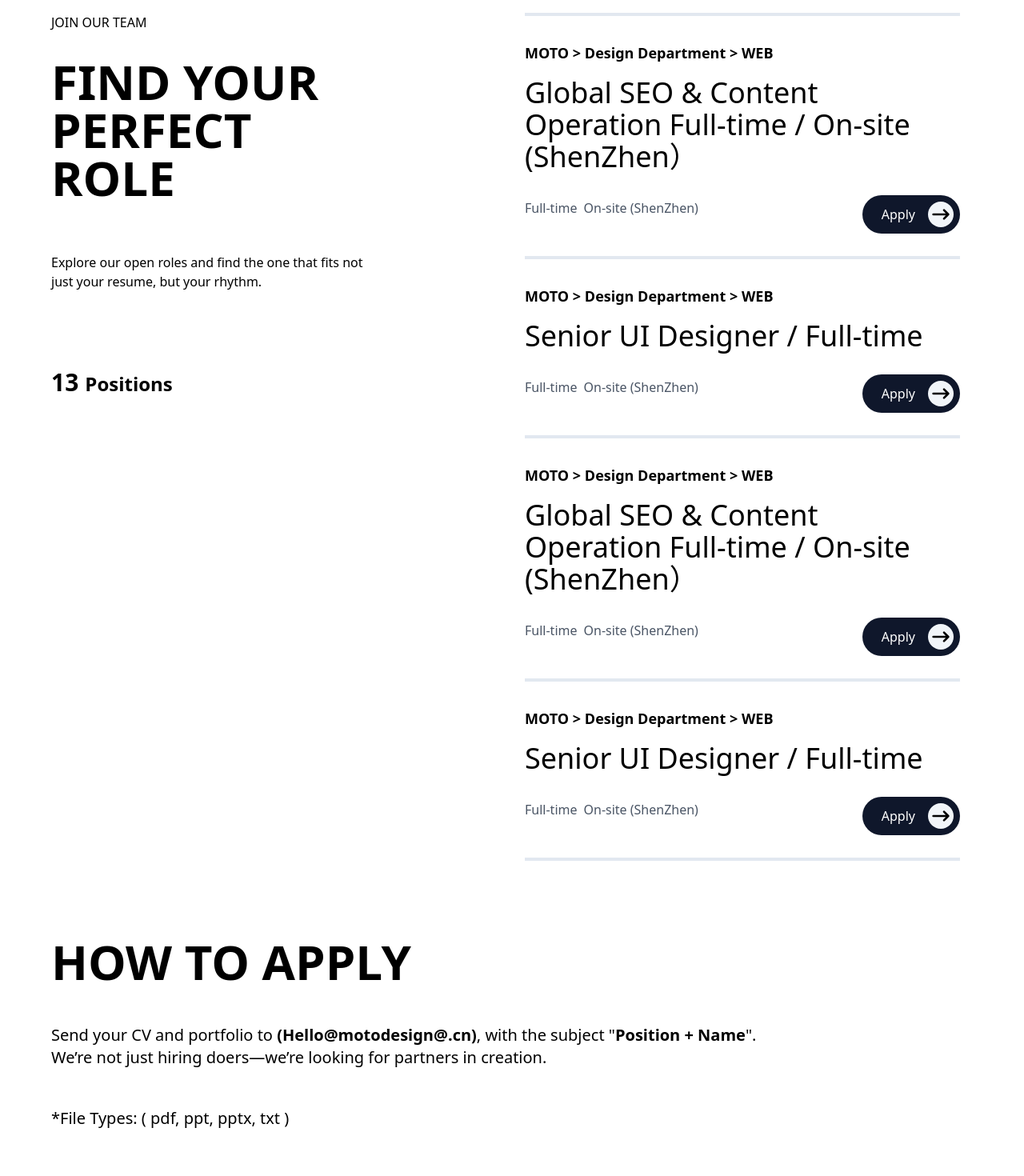
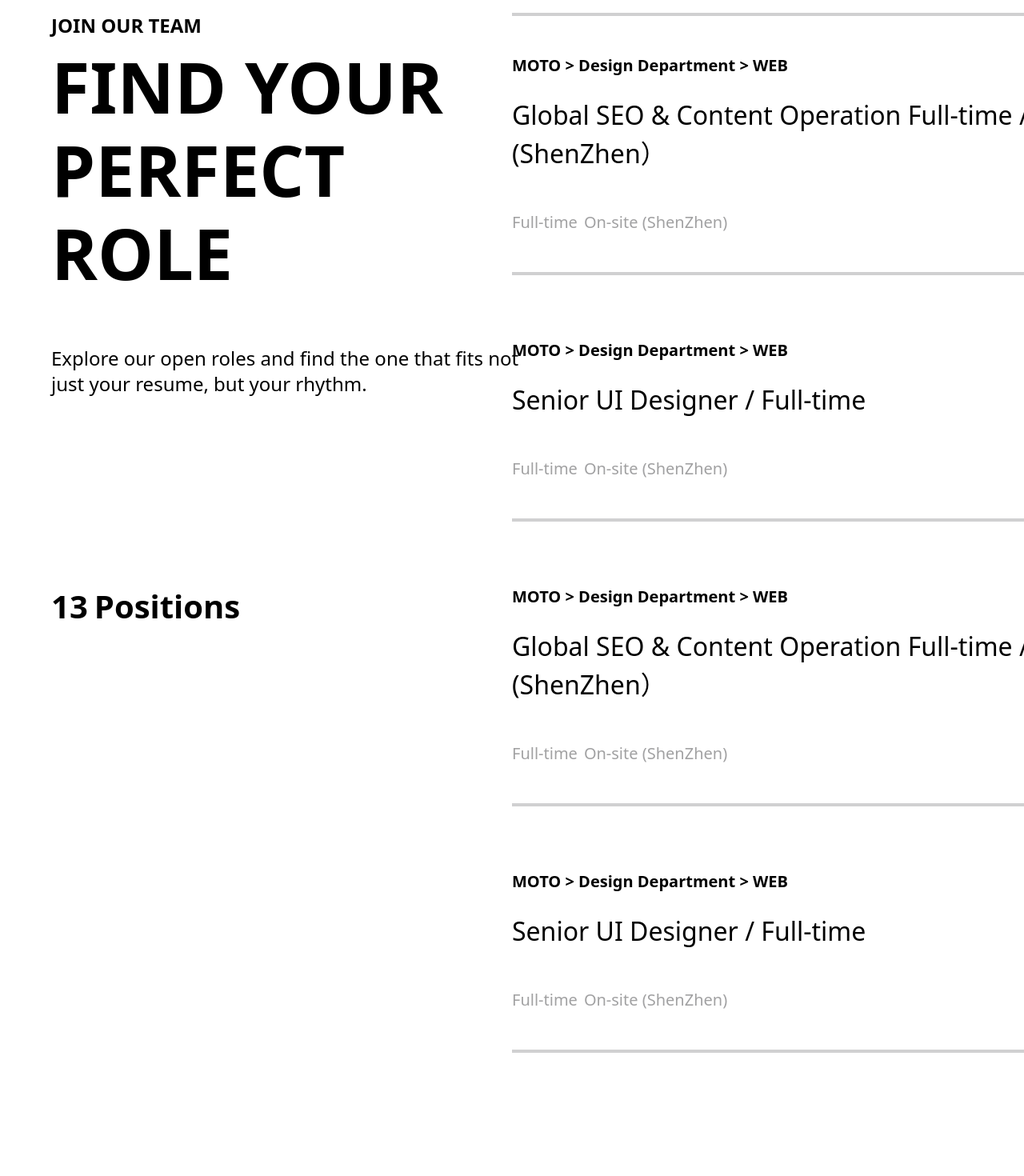
Before and after one commit to i-free-developer/moto-design, a React (Vite) app: page / in a window 1280 px wide. Shown: the part 3400-4870 px from the top of the page at 80% size. Built offline with nearby package versions, Linux system fonts and the light colour scheme.

Commit message:
refine Career page

```diff
--- a/src/components/Career.jsx
+++ b/src/components/Career.jsx
@@ -88,11 +88,11 @@ function PerkCard({number, title, subtitle, content, index}) {
 function RolesContainer() {
 	return (
 		<div className="grid grid-cols-2">
-			<div className="pr-[3rem] w-4/5">
-				<h3 className="uppercase">join our team</h3>
-				<p className="font-bold text-6xl uppercase mt-[2rem] mb-[4rem]">find your perfect role</p>
-				<p className="">Explore our open roles and find the one that fits not just your resume, but your rhythm.</p>
-				<p className="text-2xl mt-[6rem] font-bold"><span className="text-3xl mr-2">13</span>Positions</p>
+			<div className="pr-[3rem] w-[40.5rem] tracking-[-2%]">
+				<h3 className="uppercase font-bold text-2xl leading-[2rem]">join our team</h3>
+				<p className="uppercase font-bold text-[5.5rem] leading-[6.5rem] mt-[0.5rem]">find your perfect role</p>
+				<p className="text-[1.5rem] leading-[2rem] mt-[4rem] font-normal">Explore our open roles and find the one that fits not just your resume, but your rhythm.</p>
+				<p className="text-[2.5rem] mt-[14.5rem] font-bold"><span className="mr-2">13</span>Positions</p>
 			</div>
 			<div className="flex flex-col gap-8">
 				{OpenningRoles.map((item, index) => <RoleCard {...item} index={index} key={index}/>)}
@@ -103,32 +103,42 @@ function RolesContainer() {
 
 function RoleCard({team, title, tags, index}) {
 	return (
-		<article className="relative flex flex-col gap-4 px-[1rem]">
-			{index === 0 &&  <hr className="border border-2 border-slate-200 mb-[1rem]"></hr> }
-			<header className="font-bold text-lg">{team}</header>
-			<p className="text-4xl font-light">{title}</p>
-			<div className="flex flex-row items-center gap-2 mt-[1rem]">
-				{tags.map((tag, index) => <span className="text-gray-600" key={index}>{tag}</span>)}
+		<article className="flex justify-between relative w-[55rem] tracking-[-2%]">
+			<div>
+				{index === 0 &&  <hr className="border border-2 border-black/20 mb-[3rem] w-[55rem]"></hr> }
+				<header className="font-bold text-xl">{team}</header>
+				<p className="text-[2rem] font-normal mt-[1.5rem]">{title}</p>
+				<div className="flex flex-row items-center gap-2 mt-[3rem]">
+					{tags.map((tag, index) => <span className="text-xl font-medium text-black opacity-40" key={index}>{tag}</span>)}
+				</div>
+				<hr className="border border-2 border-black/20 my-[3rem] w-[55rem]"></hr>
 			</div>
-			<hr className="border border-2 border-slate-200 mt-[2rem]"></hr>
+			<ApplyButon/>
+		</article>
+	)
+}
 
-			<div className="absolute right-[1rem] bottom-[2rem] flex items-center justify-between gap-[1rem] bg-slate-900 rounded-full px-6 py-2">
-				<span className="text-white">Apply</span>
-				<div className="bg-slate-100 flex items-center justify-center rounded-full -mr-4">
-					<img src={arrowRight} alt="Arrow Right" className="w-8"></img>
-				</div>
-			</div>
-		</article>
+function ApplyButon() {
+	const [isHovered, setIsHovered] = useState(false);
+	const ArrowElement = (<div className="bg-white size-[2.5rem] flex items-center justify-center rounded-full"><ArrowIcon/></div>)
+	const DotElement = (<div className="size-[2.5rem] flex items-center justify-center"><span className="size-[0.5rem] bg-white rounded-full"></span></div>)
+
+	return (
+		<div className="absolute bottom-[6rem] right-0 flex items-center justify-evenly gap-[1rem] bg-slate-900 rounded-full w-[9.75rem] h-[3rem]"
+			onMouseEnter={() => setIsHovered(true)} onMouseLeave={() => setIsHovered(false)}>
+			<span className="text-white font-medium text-2xl ml-[0.5rem]">Apply</span>
+			{isHovered ? ArrowElement : DotElement}
+		</div>
 	)
 }
 
 export function HowToApply() {
 	return (
-		<div className="">
-			<h2 className="uppercase font-bold text-6xl mt-[4rem]">how to apply</h2>
-			<p className="mt-[3rem] text-xl">Send your CV and portfolio to <span className="font-bold">({CompanyEmail})</span>, with the subject "<span className="font-bold">Position + Name</span>".</p>
-			<p className="text-xl">We’re not just hiring doers—we’re looking for partners in creation.</p>
-			<p className="text-xl my-[3rem]">*File Types: ( pdf, ppt, pptx, txt )</p>
+		<div className="tracking-[-2%] mt-[4rem] mb-[3rem]">
+			<h2 className="uppercase font-bold text-[5.5rem]">how to apply</h2>
+			<p className="mt-[3rem] text-[2rem]">Send your CV and portfolio to <span className="font-bold">({CompanyEmail})</span>, with the subject "<span className="font-bold">Position + Name</span>".</p>
+			<p className="text-[2rem]">We’re not just hiring doers—we’re looking for partners in creation.</p>
+			<p className="text-[2rem] my-[3rem]">*File Types: ( pdf, ppt, pptx, txt )</p>
 		</div>
 	)
 }
@@ -142,3 +152,14 @@ function QIcon() {
 		</svg>
 	)
 }
+
+function ArrowIcon() {
+	return (
+		<svg width="14" height="14" viewBox="0 0 14 14" fill="currentColor" xmlns="http://www.w3.org/2000/svg">
+			<rect x="7.91699" y="1.17041" width="8.01079" height="2" transform="rotate(45 7.91699 1.17041)" fill="#161619"/>
+			<rect x="6.49219" y="11.0957" width="8.04497" height="2" transform="rotate(-45 6.49219 11.0957)" fill="#161619"/>
+			<rect x="1" y="6" width="10" height="2" fill="#161619"/>
+		</svg>
+
+	)
+}
```
